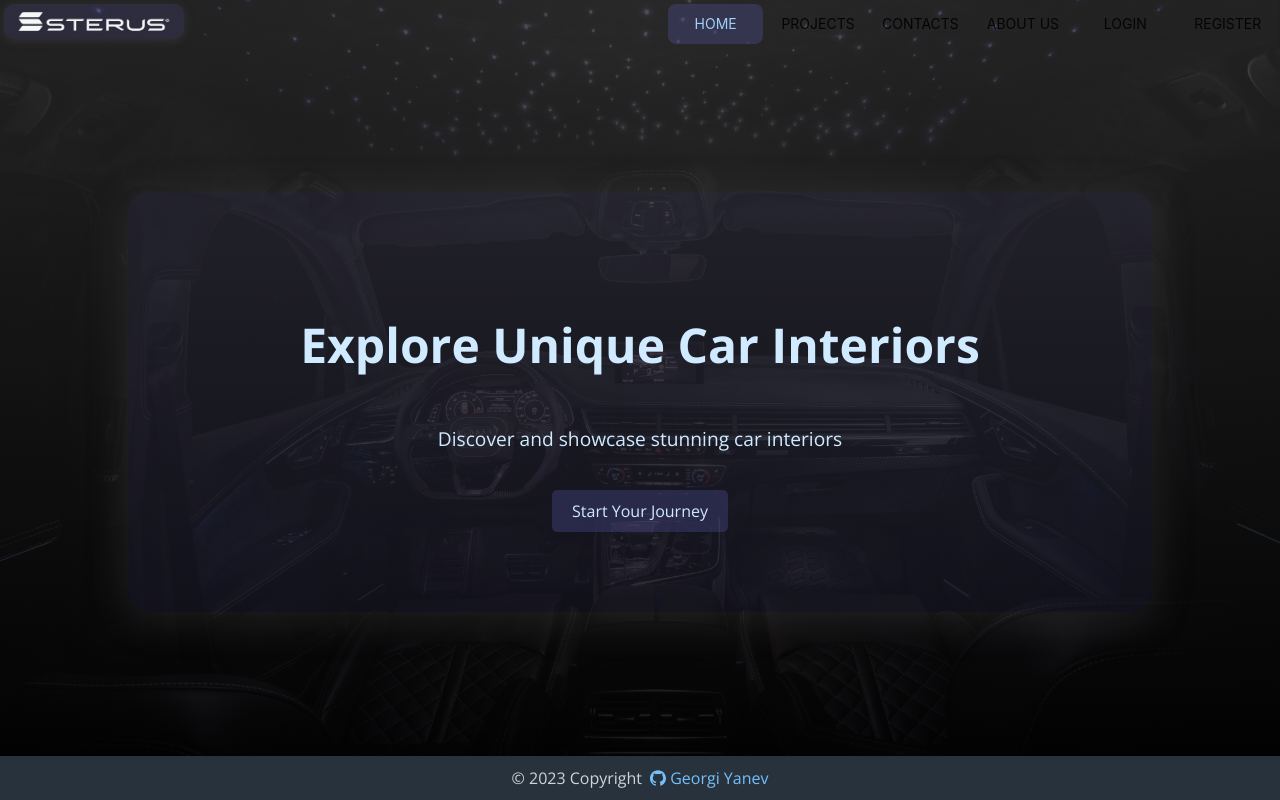
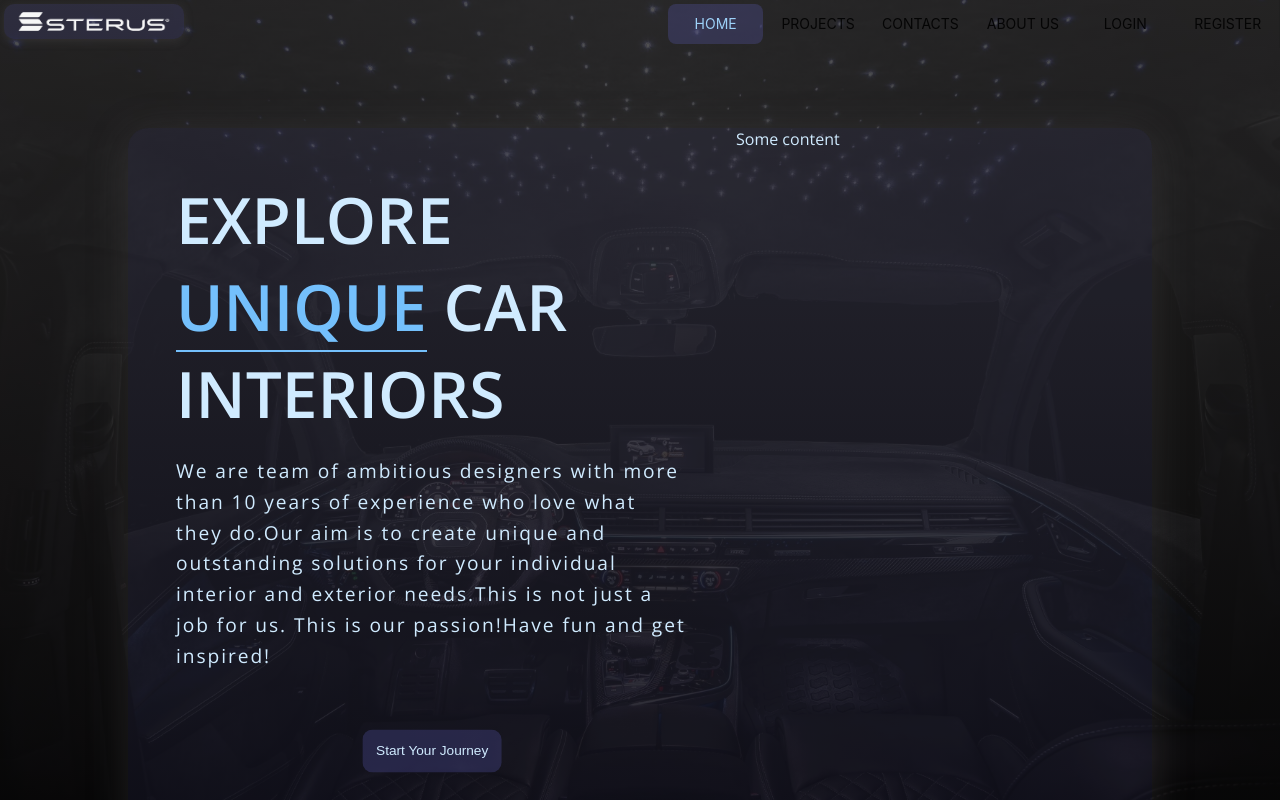
Before and after one commit to georgi1141/Sterusdesign, a React (Vite) app: page / in a window 1280 px wide. Shown: the top 800 px of the page. Built offline with nearby package versions, Linux system fonts and the light colour scheme.

Commit message:
add dinamic to homepage

```diff
--- a/src/components/Navbar.jsx
+++ b/src/components/Navbar.jsx
@@ -3,7 +3,7 @@ import "./navbar.css";
 import { Link, useNavigate, useLocation } from "react-router-dom";
 import sterus from "../assets/sterus.png"
 import { useGlobalContext } from "./globalContext/GlobalAppContext";
-import { useEffect } from "react";
+
 
 
 
@@ -57,6 +57,8 @@ function Navbar() {
           <img className="site-logo svg" src={sterus} alt="site-logo" />
         </Link>
       </div>
+      <div className="nav-sub-container">
+      {user && <div className="user">Hello, {user.username}!</div>}
       <Menu
       selectedKeys={selectedKey.pathname}
         onClick={({ key }) => {
@@ -65,6 +67,7 @@ function Navbar() {
         className="menu"
         items={userHandler()}
       ></Menu>
+      </div>
     </nav>
   );
 }
--- a/src/components/content/Home/Home.jsx
+++ b/src/components/content/Home/Home.jsx
@@ -1,24 +1,43 @@
-import React from 'react'
-import "./home.css"
-import {Link} from "react-router-dom"
-import sterus from "../../../assets/images/IMG_7965.jpg"
+import React from "react";
+import "./home.css";
+import { Link } from "react-router-dom";
+import { useGlobalContext } from "../../globalContext/GlobalAppContext";
 
 function Home() {
+
+  const { user } = useGlobalContext();
+
   return (
     <div className="landing-container">
-      <section className="hero">
-        <div className="hero-content">
-          <h1 className="hero-title">Explore Unique Car Interiors</h1>
-          <p className="hero-subtitle">Discover and showcase stunning car interiors</p>
-          <Link to={"/login"}><a className="cta-button">Start Your Journey</a></Link>
+      {user ? (
+        <>Complete page if there is user logged in!</>
+      ) : (
+        <>
+          <section className="hero">
+            <div className="hero-content">
+              <h1 className="hero-title">Explore <span className="unique">Unique</span> Car Interiors</h1>
+              <p className="hero-subtitle">
+                We are team of ambitious designers with more than 10 years of
+                experience who love what they do.Our aim is to create unique and
+                outstanding solutions for your individual interior and exterior
+                needs.This is not just a job for us. This is our passion!Have
+                fun and get inspired!
+              </p>
+              <div className="link-btn">
+                <Link to={"/register"} >
+                  <button className="cta-button">Start Your Journey</button>
+                </Link>
+              </div>
+            </div>
+          </section>
 
-        </div>
-      </section>
-
-
-
+          <section className="hero-right">
+            <div>Some content</div>
+          </section>
+        </>
+      )}
     </div>
   );
-};
+}
 
-export default Home
+export default Home;
--- a/src/components/content/Home/home.css
+++ b/src/components/content/Home/home.css
@@ -1,48 +1,67 @@
 .landing-container {
     display: flex;
-    flex-direction: column;
-    align-items: center;
+    justify-content: space-between;
     width: 80%;
-    height: fit-content;
     box-shadow: 0 6px 40px rgba(103, 98, 98, 0.251);
     background-color: rgba(88, 88, 171, 0.1);
     border-radius: 20px;
-    transition: background-color 0.3s ease-in-out;
     color: #d0ebff;
-  }
-
-  .hero {
-    padding: 80px 20px;
-    text-align: center;
-  }
-
-  .hero-content {
-    max-width: 800px;
-    margin: 0 auto;
-  }
-
-  .hero-title {
-    font-size: 3em;
-    margin-bottom: 1em;
-  }
-
-  .hero-subtitle {
-    font-size: 1.2em;
-    margin-bottom: 2em;
+    margin: 5em;
 
   }
 
-  .cta-button {
-    display: inline-block;
-    padding: 10px 20px;
+  .hero{
+    display: flex;
+    flex: 0 0 50%;
+    margin: 3em;
+  }
+
+  h1{
+    text-transform: uppercase;
+    font-size: 4em;
+    font-weight: 600;
+    margin: 0;
+  }
+  .unique{
+    color:#74c0fc;
+    border-bottom:2px solid #74c0fc ;
+  }
+  p{
+    font-size: 1.2em;
+    line-height: 1.6em;
+    letter-spacing: 0.1em;
+  }
+
+  .hero-right{
+    flex: 0 0 50%;
+  }
+
+  .cta-button{
     background-color: rgba(88, 88, 171, 0.3);
     color: #d0ebff;
-    text-decoration: none;
-    border-radius: 5px;
-    transition: background-color 0.3s ease-in-out, color 0.3s ease-in-out;
+    padding: 1em;
+    margin: 3em;
+    border-radius: 10px;
+    cursor: pointer;
+    border: none;
+    animation: moveInOut 2s infinite ease-in-out;
   }
 
-  .cta-button:hover {
-    background-color: rgba(88, 88, 171, 0.5);
-    color: #d0ebff;
+  .cta-button:hover{
+    background-color: rgba(88, 88, 171, 0.6);
   }
+
+  .link-btn{
+    display: flex;
+    justify-content: center;
+  }
+
+
+  @keyframes moveInOut {
+    0%, 100% {
+      transform: scale(1);
+    }
+    50% {
+      transform: scale(1.07);
+    }
+  }
--- a/src/components/navbar.css
+++ b/src/components/navbar.css
@@ -1,9 +1,11 @@
 .navbar{
     display: flex;
     justify-content: space-between;
+
 }
 
 .menu{
+
     display: flex;
     min-width: 0;
     color: #d0ebff;
@@ -35,6 +37,7 @@
   }
 
 .site-logo {
+
     font-size: large;
     margin: 0.2em;
     width: 10em;
@@ -48,3 +51,14 @@
     transform: scale(0.95);
     box-shadow: 0px 2px 20px rgba(145, 139, 139, 0.251);
 }
+
+.nav-sub-container{
+    display: flex;
+}
+
+.user{
+   margin: 0.8em;
+   color: #d0ebff;
+   border-bottom: 2px solid#d0ebff;
+
+}
```
